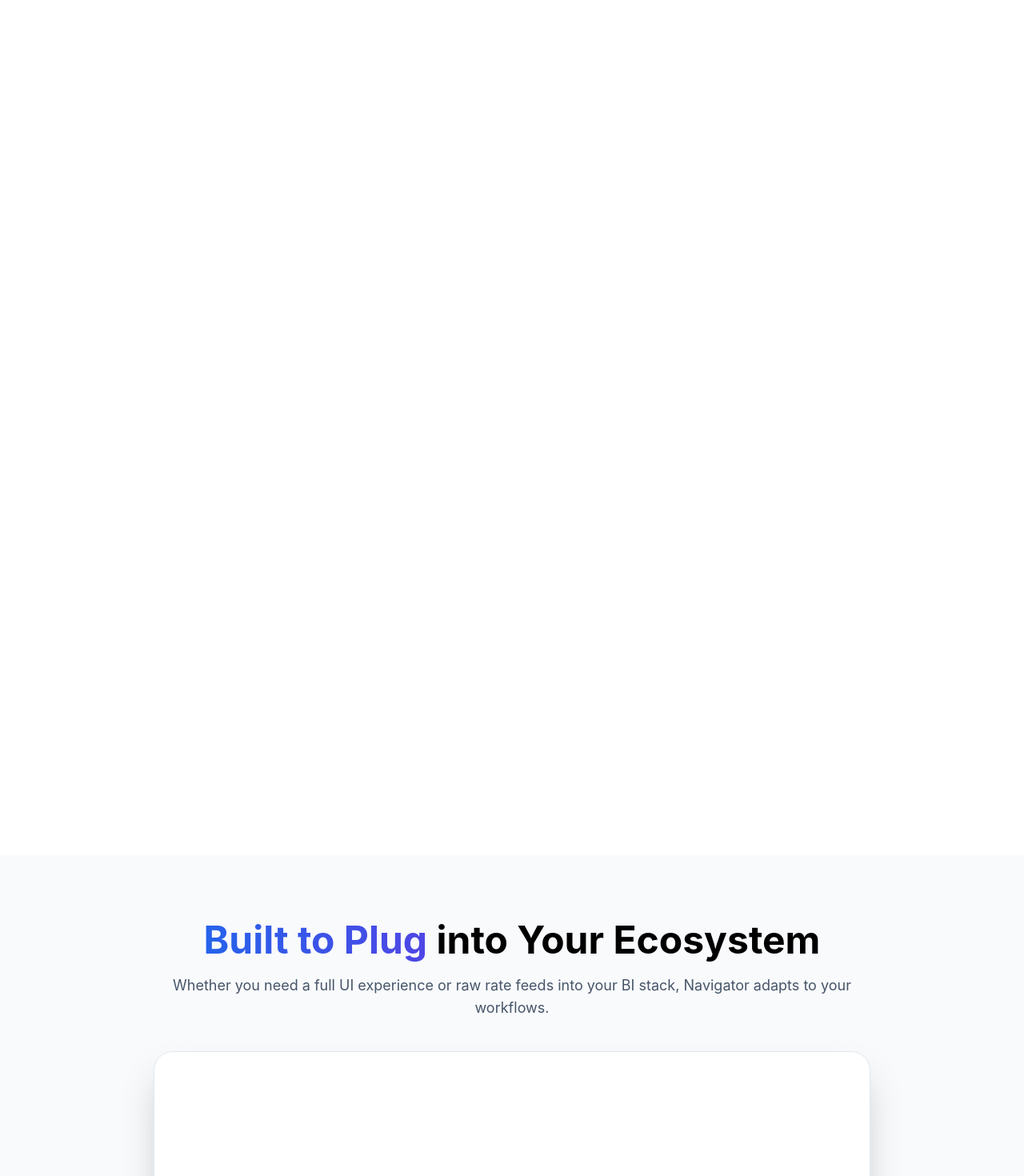
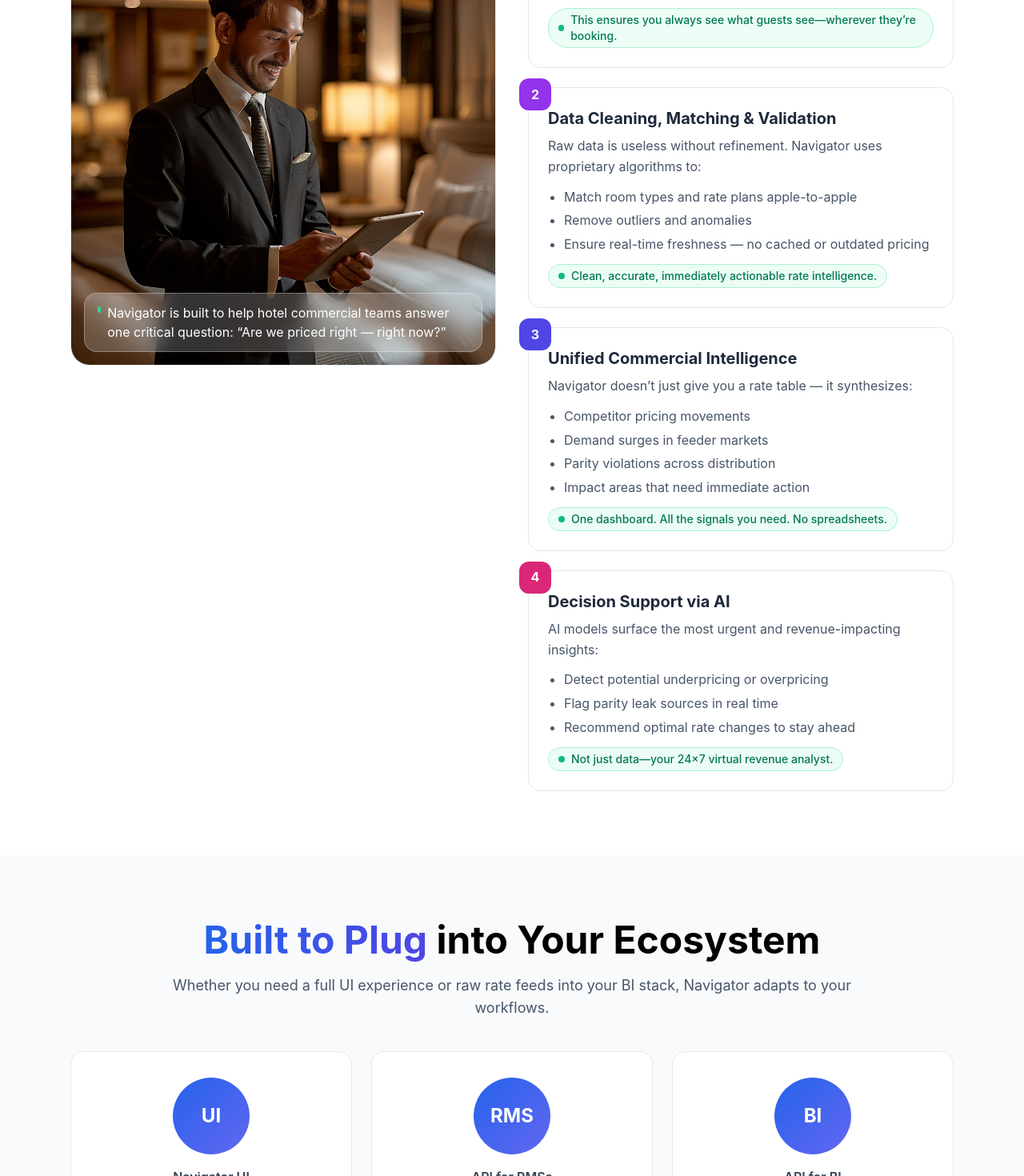
Before and after one commit to glalcua1/navigator-marketing, a React (Create React App) app: page / in a window 1280 px wide. Shown: the part 2139-3609 px from the top of the page at 80% size. Built offline with nearby package versions, Linux system fonts and the light colour scheme.

Commit message:
fix(ui): remove reveal opacity gap and replace ecosystem graphic with compact cards to prevent blank space; polish animations

```diff
--- a/src/components/EcosystemIntegration.jsx
+++ b/src/components/EcosystemIntegration.jsx
@@ -20,22 +20,20 @@
           </p>
         </div>
 
-        {/* Center graphic placeholder in our theme */}
-        <div className="relative mx-auto max-w-4xl">
-          <div className="aspect-[4/3] rounded-3xl bg-white border border-slate-200 shadow-2xl grid place-items-center">
-            <div className="grid grid-cols-3 gap-8 px-10">
-              <div className="text-center">
-                <div className="mx-auto w-28 h-28 rounded-full bg-gradient-to-br from-blue-600 to-indigo-500 shadow-lg grid place-items-center text-white text-3xl font-bold">UI</div>
-                <div className="mt-4 text-slate-700 font-semibold">Navigator UI</div>
-              </div>
-              <div className="text-center">
-                <div className="mx-auto w-28 h-28 rounded-full bg-gradient-to-br from-blue-600 to-indigo-500 shadow-lg grid place-items-center text-white text-3xl font-bold">RMS</div>
-                <div className="mt-4 text-slate-700 font-semibold">API for RMSs</div>
-              </div>
-              <div className="text-center">
-                <div className="mx-auto w-28 h-28 rounded-full bg-gradient-to-br from-blue-600 to-indigo-500 shadow-lg grid place-items-center text-white text-3xl font-bold">BI</div>
-                <div className="mt-4 text-slate-700 font-semibold">API for BI</div>
-              </div>
+        {/* Card row to avoid large blank space on some viewports */}
+        <div className="relative mx-auto max-w-6xl">
+          <div className="grid sm:grid-cols-3 gap-6">
+            <div className="rounded-2xl bg-white border border-slate-200 p-8 text-center">
+              <div className="mx-auto w-24 h-24 rounded-full bg-gradient-to-br from-blue-600 to-indigo-500 grid place-items-center text-white text-2xl font-bold">UI</div>
+              <div className="mt-4 text-slate-700 font-semibold">Navigator UI</div>
+            </div>
+            <div className="rounded-2xl bg-white border border-slate-200 p-8 text-center">
+              <div className="mx-auto w-24 h-24 rounded-full bg-gradient-to-br from-blue-600 to-indigo-500 grid place-items-center text-white text-2xl font-bold">RMS</div>
+              <div className="mt-4 text-slate-700 font-semibold">API for RMSs</div>
+            </div>
+            <div className="rounded-2xl bg-white border border-slate-200 p-8 text-center">
+              <div className="mx-auto w-24 h-24 rounded-full bg-gradient-to-br from-blue-600 to-indigo-500 grid place-items-center text-white text-2xl font-bold">BI</div>
+              <div className="mt-4 text-slate-700 font-semibold">API for BI</div>
             </div>
           </div>
         </div>
--- a/src/components/ProblemSolutionSection.jsx
+++ b/src/components/ProblemSolutionSection.jsx
@@ -84,9 +84,7 @@
 
 
         {/* Introducing Navigator - Hospitality-specific AI section (replaces previous 3-ways block) */}
-        <div className={`reveal ${
-          isVisible ? 'opacity-100 translate-y-0' : 'opacity-0 translate-y-8'
-        }`}>
+        <div className={`reveal ${isVisible ? 'revealed' : ''}`}>
           {/* Full-width breakout container */}
           <div className="relative left-1/2 right-1/2 -ml-[50vw] -mr-[50vw] w-screen">
             <div className="py-12 md:py-16 px-6 md:px-12 lg:px-24 bg-slate-50 border border-slate-200">
@@ -132,9 +130,7 @@
         </div>
 
         {/* How Navigator Works - Core Flow */}
-        <div className={`mt-16 reveal ${
-          isVisible ? 'opacity-100 translate-y-0' : 'opacity-0 translate-y-8'
-        }`}>
+        <div className={`mt-16 reveal ${isVisible ? 'revealed' : ''}`}>
           <div className="max-w-6xl mx-auto">
             {/* Section Header */}
             <div className="mb-10 lg:hidden">
```
